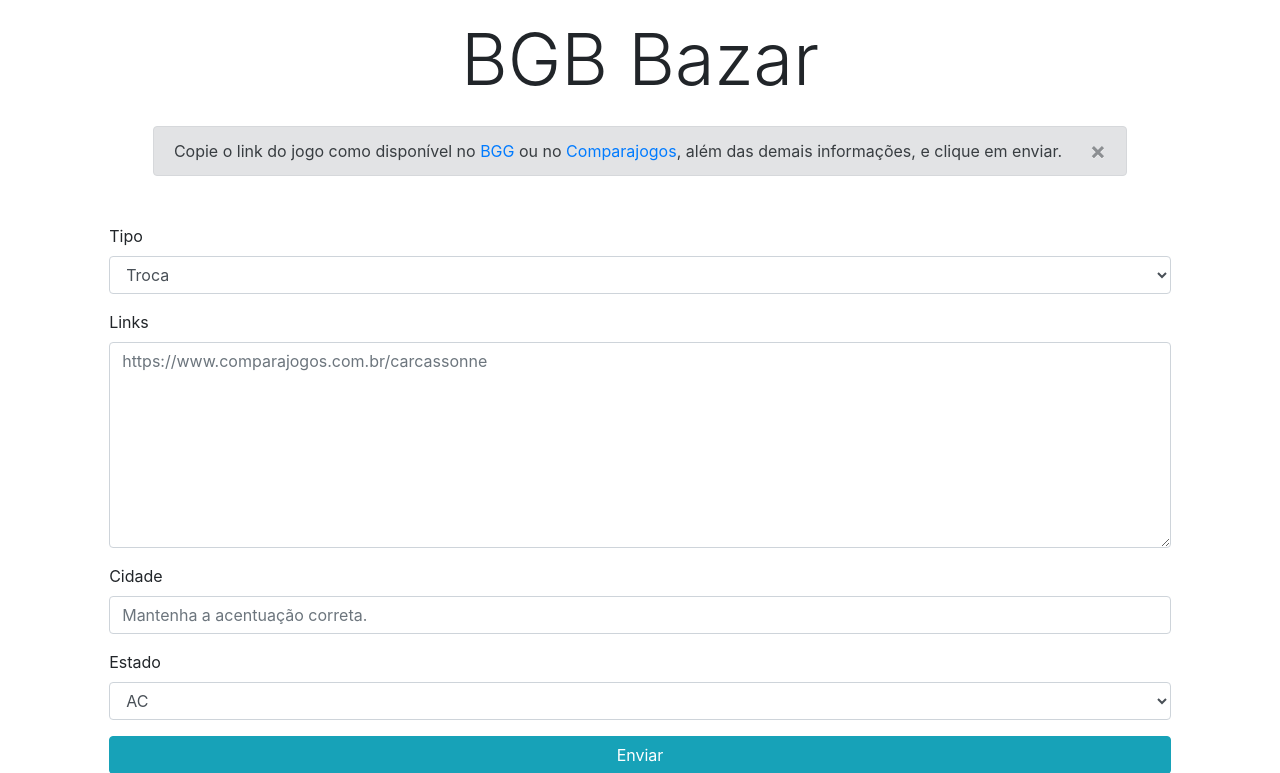
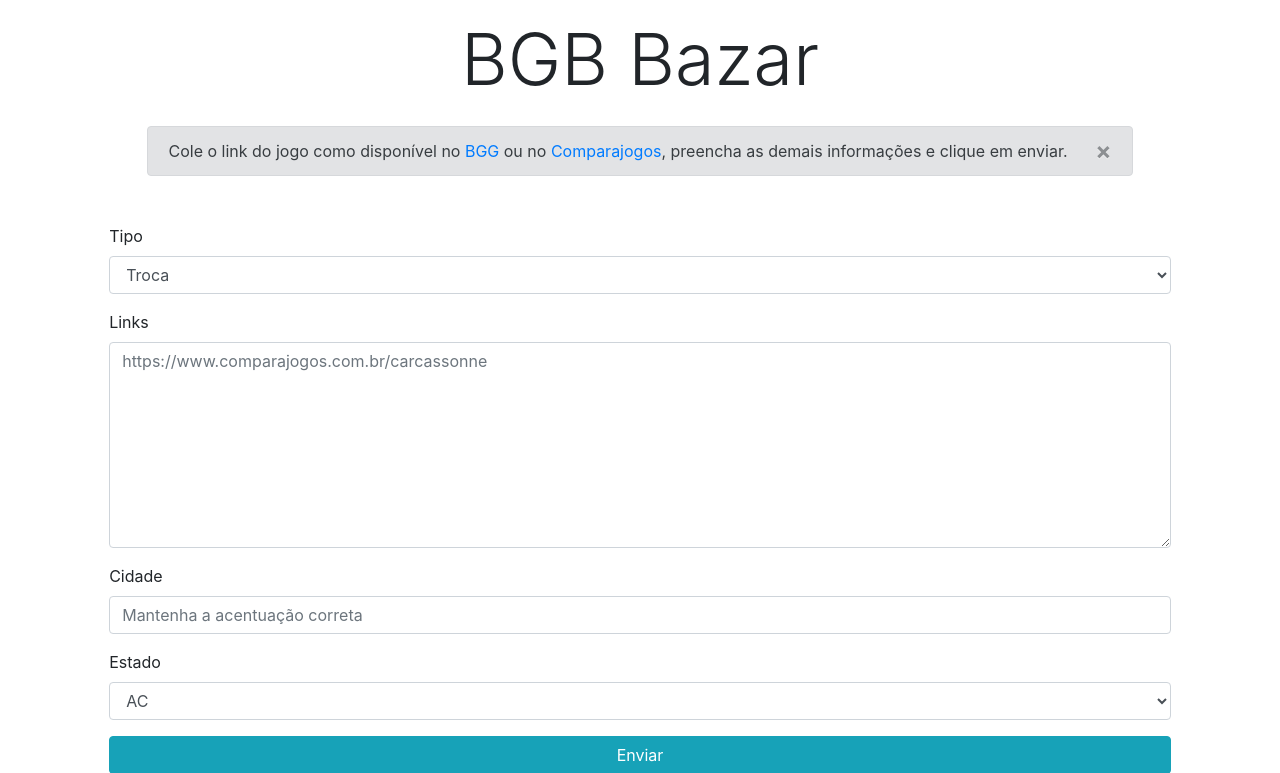
Before and after one commit to julioscalves/bazarbgb_old, a Flask app: page / in a window 1280 px wide. Shown: the top 773 px of the page. Run offline with Flask 2, Linux system fonts and the light colour scheme; some libraries are stand-ins or nearby versions.

Commit message:
home fixes

```diff
--- a/templates/home.html
+++ b/templates/home.html
@@ -5,7 +5,7 @@
     <div class="row mt-3">
         <h1 class="text-center display-3 mx-auto">BGB Bazar</h1>
         <div class="alert alert-secondary alert-dismissible fade show mt-3 mx-auto" role="alert">
-            Copie o link do jogo como disponível no <a href="https://www.boardgamegeek.com/">BGG</a> ou no <a href="https://www.comparajogos.com.br/">Comparajogos</a>, além das demais informações, e clique em enviar.
+            Cole o link do jogo como disponível no <a href="https://www.boardgamegeek.com/">BGG</a> ou no <a href="https://www.comparajogos.com.br/">Comparajogos</a>, preencha as demais informações e clique em enviar.
             <button type="button" class="close" data-dismiss="alert" aria-label="Close">
               <span aria-hidden="true">&times;</span>
             </button>
@@ -49,7 +49,7 @@
                         </p>
                         <p>
                             {{ form.city.label }}<br>
-                            {{ form.city(class_="form-control", placeholder="Mantenha a acentuação correta.") }}
+                            {{ form.city(class_="form-control", placeholder="Mantenha a acentuação correta") }}
                         </p>
                         <p>
                             {{ form.state.label }}<br>
```
